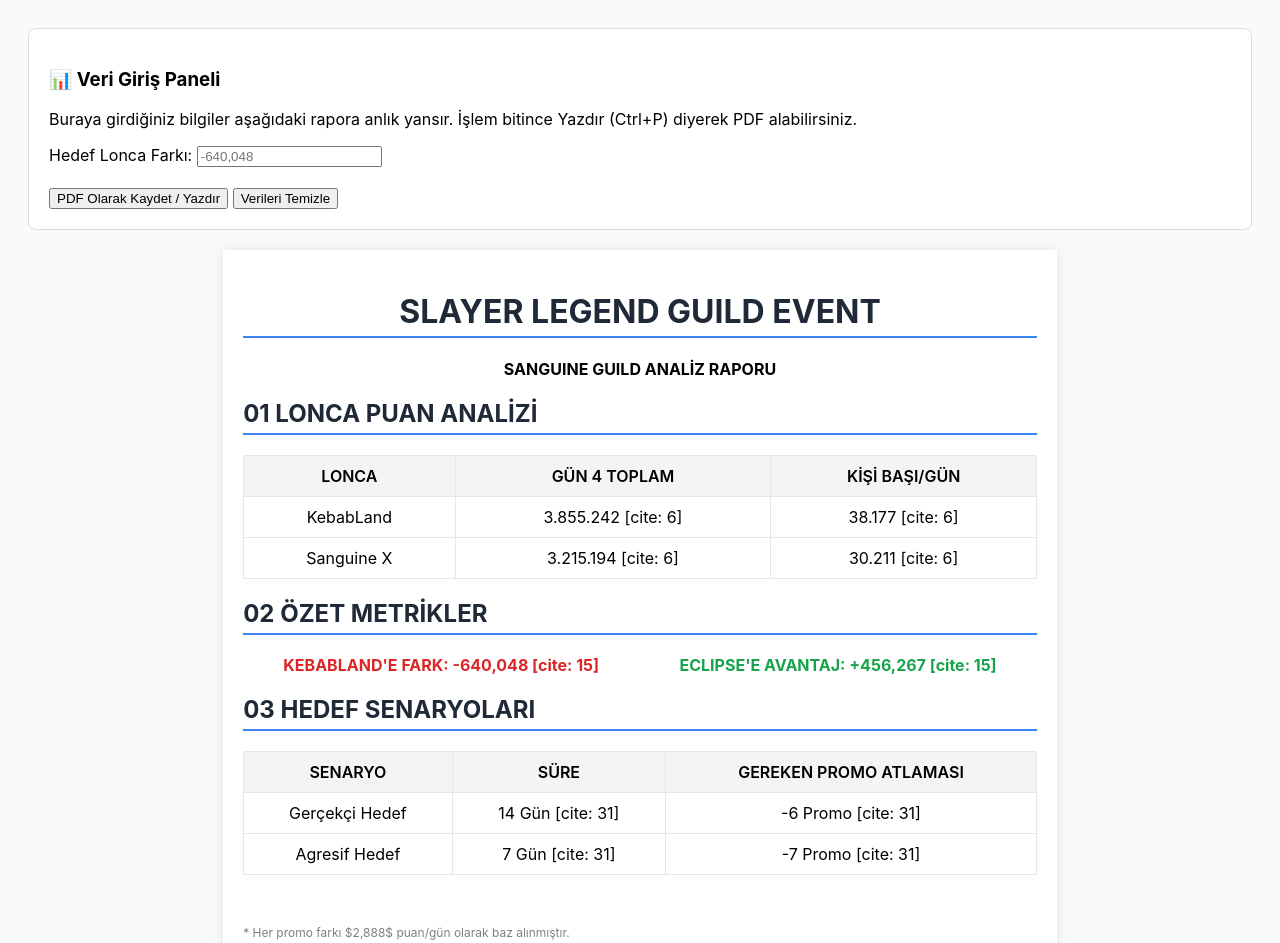
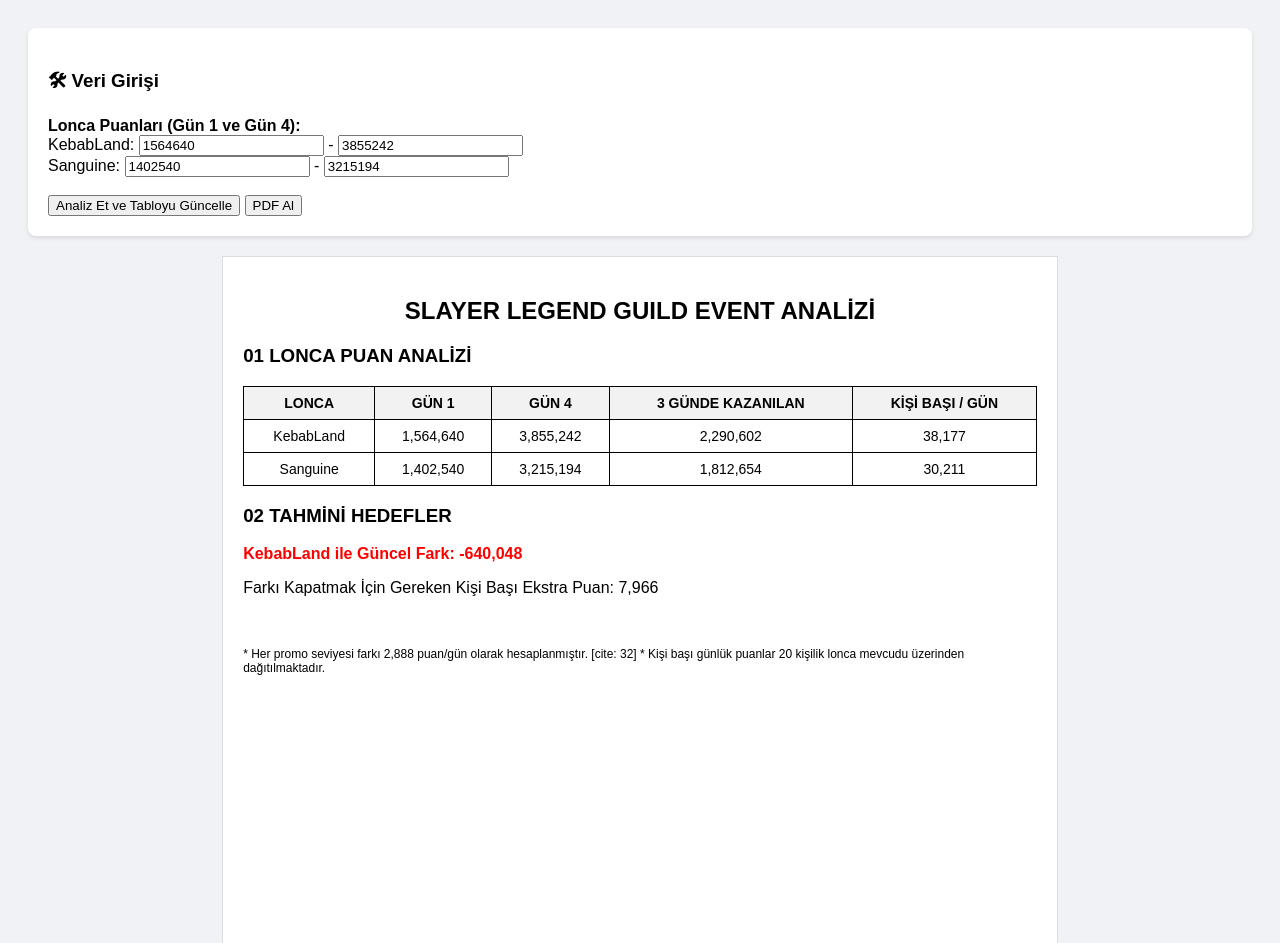
Before and after one commit to Cqxet/SanguineDragonValley, a plain HTML site: page index.html in a window 1280 px wide. Shown: the top 943 px of the page. Drawn offline with Linux system fonts and the light colour scheme.

Commit message:
Update index.html

```diff
--- a/index.html
+++ b/index.html
@@ -2,112 +2,95 @@
 <html lang="tr">
 <head>
     <meta charset="UTF-8">
-    <title>Slayer Legend Guild Analiz Paneli</title>
+    <meta name="viewport" content="width=device-width, initial-scale=1.0">
+    <title>Guild Event Analyzer</title>
     <style>
-        /* Genel Stil */
-        body { font-family: 'Inter', sans-serif; padding: 20px; background: #f9fafb; }
-        .no-print { background: #fff; padding: 20px; border: 1px solid #ddd; margin-bottom: 20px; border-radius: 8px; }
-
-        /* Rapor Stili (PDF'e Yansıyacak Kısım) */
-        .report-page { background: white; width: 210mm; min-height: 297mm; padding: 20px; margin: auto; box-shadow: 0 0 10px rgba(0,0,0,0.1); }
-        h1, h2 { color: #1f2937; border-bottom: 2px solid #3b82f6; padding-bottom: 5px; }
-
-        table { width: 100%; border-collapse: collapse; margin-top: 15px; }
-        th, td { border: 1px solid #e5e7eb; padding: 10px; text-align: center; }
-        th { background: #f3f4f6; font-weight: 600; }
-
-        /* Yazdırma Ayarları */
-        @media print {
-            .no-print { display: none; } /* Giriş alanlarını gizle */
-            body { background: white; padding: 0; }
-            .report-page { box-shadow: none; margin: 0; width: 100%; }
-        }
-
-        .negative { color: #dc2626; font-weight: bold; }
-        .positive { color: #16a34a; font-weight: bold; }
+        body { font-family: sans-serif; background: #f0f2f5; padding: 20px; }
+        .input-section { background: white; padding: 20px; border-radius: 8px; margin-bottom: 20px; box-shadow: 0 2px 4px rgba(0,0,0,0.1); }
+        .report-page { background: white; width: 210mm; min-height: 297mm; padding: 20px; margin: auto; border: 1px solid #ddd; }
+        table { width: 100%; border-collapse: collapse; margin: 10px 0; }
+        th, td { border: 1px solid #000; padding: 8px; text-align: center; font-size: 14px; }
+        th { background: #f2f2f2; }
+        .negative { color: red; font-weight: bold; }
+        .positive { color: green; font-weight: bold; }
+        @media print { .input-section { display: none; } .report-page { border: none; margin: 0; width: 100%; } }
     </style>
 </head>
 <body>
 
-    <div class="no-print">
-        <h3>📊 Veri Giriş Paneli</h3>
-        <p>Buraya girdiğiniz bilgiler aşağıdaki rapora anlık yansır. İşlem bitince Yazdır (Ctrl+P) diyerek PDF alabilirsiniz.</p>
-        <label>Hedef Lonca Farkı: <input type="text" id="inputFark" placeholder="-640,048" oninput="updateReport()"></label>
-        <br><br>
-        <button onclick="window.print()">PDF Olarak Kaydet / Yazdır</button>
-        <button onclick="location.reload()">Verileri Temizle</button>
+<div class="input-section">
+    <h3>🛠 Veri Girişi</h3>
+    <div>
+        <strong>Lonca Puanları (Gün 1 ve Gün 4):</strong><br>
+        KebabLand: <input type="number" id="kebabG1" value="1564640"> - <input type="number" id="kebabG4" value="3855242"><br>
+        Sanguine: <input type="number" id="sangG1" value="1402540"> - <input type="number" id="sangG4" value="3215194"><br>
+    </div>
+    <br>
+    <button onclick="hesapla()">Analiz Et ve Tabloyu Güncelle</button>
+    <button onclick="window.print()">PDF Al</button>
 </div>
 
-    <div class="report-page" id="printableReport">
-        <center>
-            <h1>SLAYER LEGEND GUILD EVENT</h1>
-            <p><strong>SANGUINE GUILD ANALİZ RAPORU</strong></p>
-        </center>
+<div class="report-page">
+    <h2 style="text-align:center;">SLAYER LEGEND GUILD EVENT ANALİZİ</h2>
 
-        <section>
-            <h2>01 LONCA PUAN ANALİZİ</h2>
+    <h3>01 LONCA PUAN ANALİZİ</h3>
     <table>
         <thead>
             <tr>
                 <th>LONCA</th>
-                        <th>GÜN 4 TOPLAM</th>
-                        <th>KİŞİ BAŞI/GÜN</th>
+                <th>GÜN 1</th>
+                <th>GÜN 4</th>
+                <th>3 GÜNDE KAZANILAN</th>
+                <th>KİŞİ BAŞI / GÜN</th>
             </tr>
         </thead>
-                <tbody>
-                    <tr>
-                        <td>KebabLand</td>
-                        <td>3.855.242 [cite: 6]</td>
-                        <td>38.177 [cite: 6]</td>
-                    </tr>
-                    <tr>
-                        <td>Sanguine X</td>
-                        <td>3.215.194 [cite: 6]</td>
-                        <td>30.211 [cite: 6]</td>
-                    </tr>
+        <tbody id="puanTablosu">
             </tbody>
     </table>
-        </section>
 
-        <section>
-            <h2>02 ÖZET METRİKLER</h2>
-            <div style="display: flex; justify-content: space-around; margin-top: 20px;">
-                <div class="negative">KEBABLAND'E FARK: <span id="displayFark">-640,048 [cite: 15]</span></div>
-                <div class="positive">ECLIPSE'E AVANTAJ: +456,267 [cite: 15]</div>
+    <h3>02 TAHMİNİ HEDEFLER</h3>
+    <div id="ozetMetrikler">
         </div>
-        </section>
 
-        <section>
-            <h2>03 HEDEF SENARYOLARI</h2>
-            <table>
-                <tr>
-                    <th>SENARYO</th>
-                    <th>SÜRE</th>
-                    <th>GEREKEN PROMO ATLAMASI</th>
-                </tr>
-                <tr>
-                    <td>Gerçekçi Hedef</td>
-                    <td>14 Gün [cite: 31]</td>
-                    <td>-6 Promo [cite: 31]</td>
-                </tr>
-                <tr>
-                    <td>Agresif Hedef</td>
-                    <td>7 Gün [cite: 31]</td>
-                    <td>-7 Promo [cite: 31]</td>
-                </tr>
-            </table>
-        </section>
-
-        <p style="margin-top: 50px; font-size: 12px; color: gray;">
-            * Her promo farkı $2,888$ puan/gün olarak baz alınmıştır.
+    <p style="font-size: 12px; margin-top: 50px;">
+        * Her promo seviyesi farkı 2,888 puan/gün olarak hesaplanmıştır. [cite: 32]
+        * Kişi başı günlük puanlar 20 kişilik lonca mevcudu üzerinden dağıtılmaktadır.
     </p>
 </div>
 
 <script>
-        function updateReport() {
-            const fark = document.getElementById('inputFark').value;
-            document.getElementById('displayFark').innerText = fark;
+function hesapla() {
+    // Verileri Al
+    const k1 = parseInt(document.getElementById('kebabG1').value);
+    const k4 = parseInt(document.getElementById('kebabG4').value);
+    const s1 = parseInt(document.getElementById('sangG1').value);
+    const s4 = parseInt(document.getElementById('sangG4').value);
+
+    // Hesaplamalar
+    const kKazanilan = k4 - k1; //
+    const sKazanilan = s4 - s1; //
+
+    const kKisiBasi = Math.round(kKazanilan / 20 / 3); //
+    const sKisiBasi = Math.round(sKazanilan / 20 / 3); //
+
+    const fark = s4 - k4; // [cite: 15]
+
+    // Tabloyu Doldur
+    document.getElementById('puanTablosu').innerHTML = `
+        <tr><td>KebabLand</td><td>${k1.toLocaleString()}</td><td>${k4.toLocaleString()}</td><td>${kKazanilan.toLocaleString()}</td><td>${kKisiBasi.toLocaleString()}</td></tr>
+        <tr><td>Sanguine</td><td>${s1.toLocaleString()}</td><td>${s4.toLocaleString()}</td><td>${sKazanilan.toLocaleString()}</td><td>${sKisiBasi.toLocaleString()}</td></tr>
+    `;
+
+    // Özet Metrikler
+    const farkDurumu = fark < 0 ? "negative" : "positive";
+    document.getElementById('ozetMetrikler').innerHTML = `
+        <p class="${farkDurumu}">KebabLand ile Güncel Fark: ${fark.toLocaleString()}</p>
+        <p>Farkı Kapatmak İçin Gereken Kişi Başı Ekstra Puan: ${Math.abs(kKisiBasi - sKisiBasi).toLocaleString()}</p>
+    `;
 }
+
+// Sayfa açıldığında ilk hesaplamayı yap
+hesapla();
 </script>
 
 </body>
```
Lines whose indentation alone changed are shown as unchanged.
